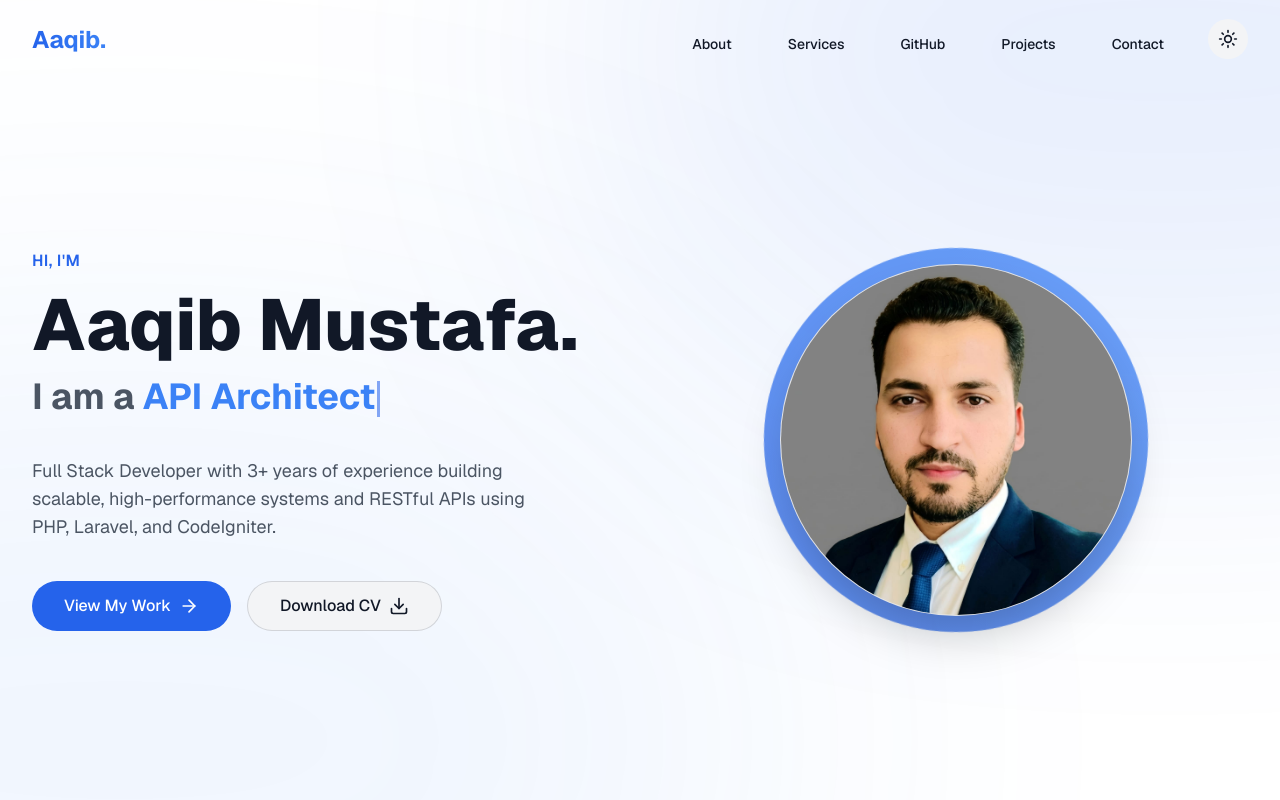
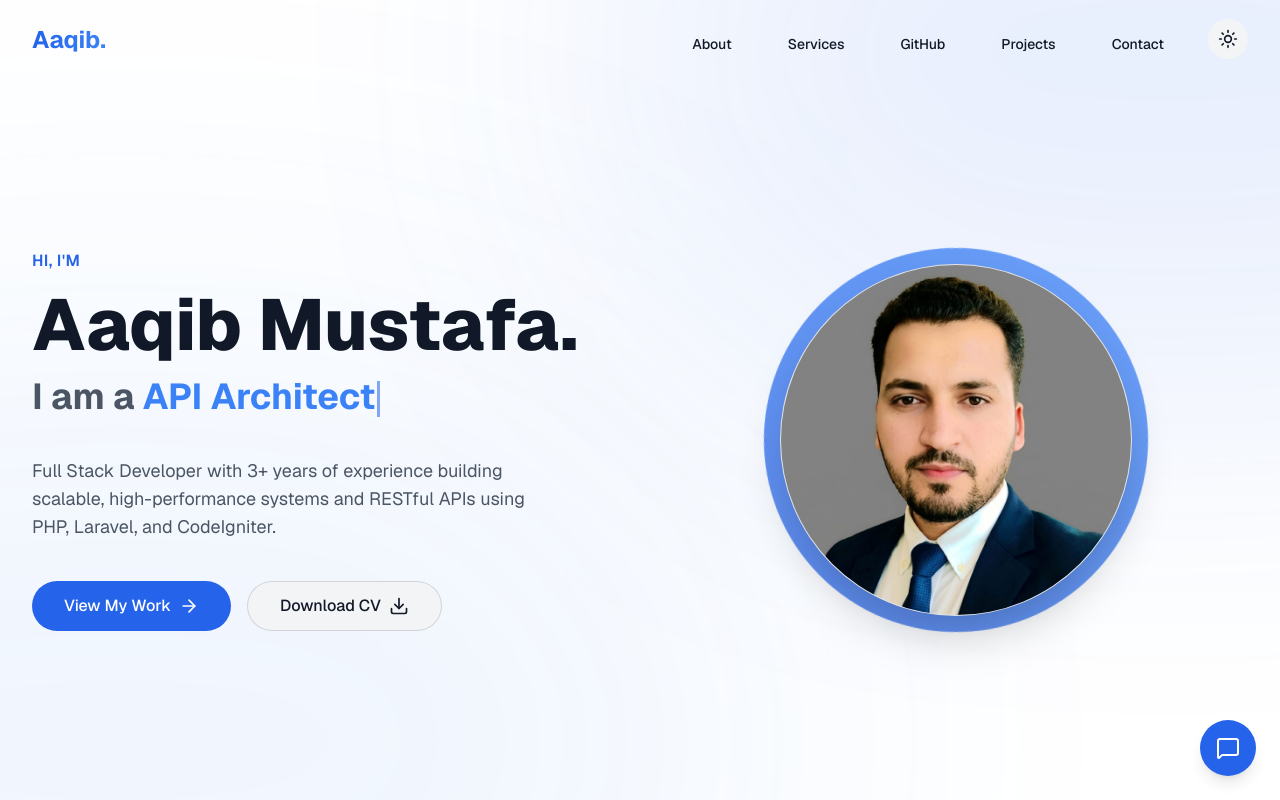
Before and after one commit to aaqibmustafa/aaqibmustafa.github.io, a Next.js app: page / in a window 1280 px wide. Shown: the top 800 px of the page. Built offline with nearby package versions, Linux system fonts and the light colour scheme.

Commit message:
code udpate of this

```diff
--- a/app/layout.tsx
+++ b/app/layout.tsx
@@ -18,6 +18,8 @@ export const metadata: Metadata = {
   description: "Personal portfolio of Aaqib Mustafa, a Full Stack Developer specializing in PHP, Laravel, and scalable systems.",
 };
 
+import { ChatWidget } from "./components/ui/ChatWidget";
+
 export default function RootLayout({
   children,
 }: Readonly<{
@@ -37,6 +39,7 @@ export default function RootLayout({
           disableTransitionOnChange
         >
           {children}
+          <ChatWidget />
         </ThemeProvider>
       </body>
     </html>
```
